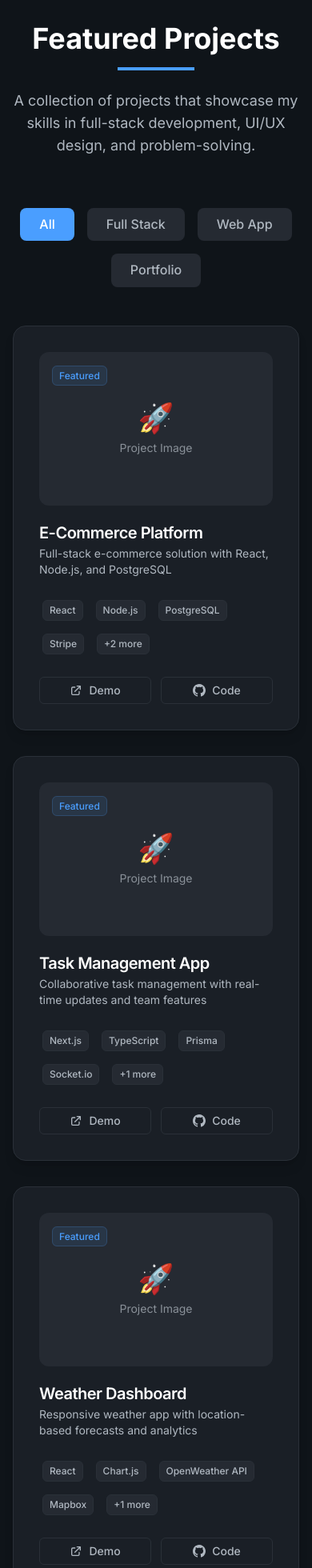
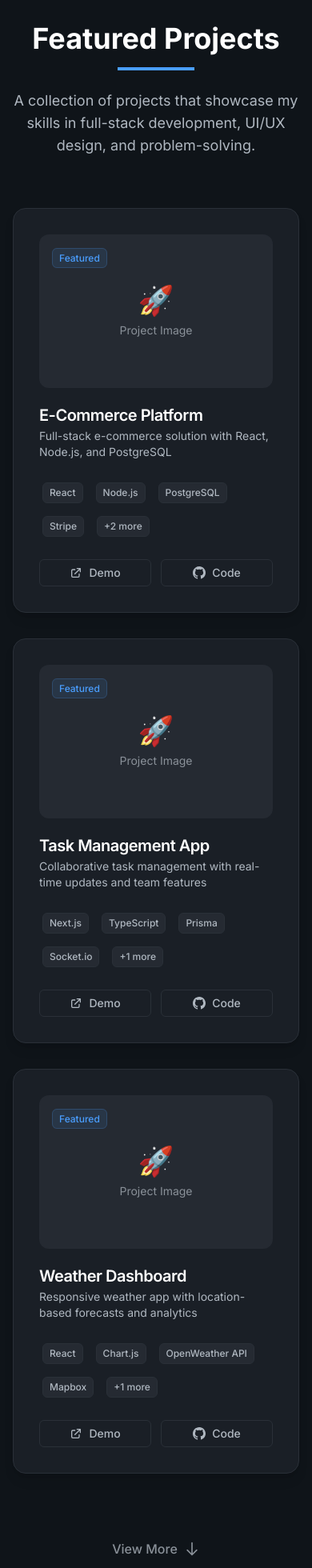
Before and after one commit to zhenghchen/portfolio, a Next.js app: page / in a window 390 px wide. Shown: the part 3607-5567 px from the top of the page at 80% size. Built offline with nearby package versions, Linux system fonts and the light colour scheme.

Commit message:
Enhance project section and layout: replaced project filtering with a toggle for viewing all projects, added animations for project entries, and improved modal display with updated header and action buttons. Updated global styles for new utility classes.

```diff
--- a/app/layout.tsx
+++ b/app/layout.tsx
@@ -6,6 +6,7 @@
 const inter = Inter({ subsets: ['latin'] })
 
 export const metadata: Metadata = {
+  metadataBase: new URL('https://zhenghchen.dev'),
   title: 'Zheng Chen - Software Engineer | Backend & AI',
   description: 'A creative coder building practical AI tools and high-performance systems.',
   keywords: 'full stack developer, react developer, nextjs, web development, ui ux design, portfolio, ai, machine learning, data science, python, javascript, typescript, html, css, react, nextjs, node.js, express, mongodb, sql, no sql, aws, docker',
--- a/components/sections/Projects.tsx
+++ b/components/sections/Projects.tsx
@@ -9,13 +9,11 @@
 import { projects } from '@/data/mockData'
 
 export function Projects() {
-  const [filter, setFilter] = useState<string>('all')
+  const [showAll, setShowAll] = useState(false)
   const { isOpen, modalData, openModal, closeModal } = useModal()
 
-  const categories = ['all', ...Array.from(new Set(projects.map(p => p.category)))]
-  const filteredProjects = filter === 'all'
-    ? projects
-    : projects.filter(p => p.category === filter)
+  const featuredProjects = projects.filter(p => p.featured)
+  const displayedProjects = projects // Always render all projects
 
   const handleProjectClick = (project: typeof projects[0]) => {
     openModal(project)
@@ -37,30 +35,35 @@
             </p>
           </div>
 
-          {/* Filter Buttons */}
-          <div className="flex flex-wrap justify-center gap-4 mb-12">
-            {categories.map((category) => (
-              <button
-                key={category}
-                onClick={() => setFilter(category)}
-                className={`px-6 py-2 rounded-lg font-medium transition-all duration-200 ${
-                  filter === category
-                    ? 'bg-primary-accent text-white'
-                    : 'bg-primary-surface text-text-secondary hover:text-white hover:bg-primary-surfaceHover'
-                }`}
-              >
-                {category.charAt(0).toUpperCase() + category.slice(1)}
-              </button>
-            ))}
-          </div>
-
           {/* Projects Grid */}
           <div className="grid md:grid-cols-2 lg:grid-cols-3 gap-8">
-            {filteredProjects.map((project, index) => (
+            {displayedProjects.map((project, index) => {
+              const isFeatured = project.featured
+              const nonFeaturedIndex = index - featuredProjects.length
+
+              return (
                 <Card
                   key={project.id}
-                className="cursor-pointer animate-slide-up"
-                style={{ animationDelay: `${index * 100}ms` }}
+                  className={`cursor-pointer transition-all duration-700 ease-out ${
+                    isFeatured
+                      ? 'animate-slide-up'
+                      : showAll
+                        ? 'opacity-100 scale-100'
+                        : 'opacity-0 scale-95 pointer-events-none'
+                  }`}
+                  style={{
+                    animationDelay: isFeatured
+                      ? `${index * 100}ms`
+                      : showAll
+                        ? `${nonFeaturedIndex * 150 + 300}ms`
+                        : '0ms',
+                    maxHeight: !isFeatured && !showAll ? '0' : '1000px',
+                    overflow: !isFeatured && !showAll ? 'hidden' : 'visible',
+                    marginBottom: !isFeatured && !showAll ? '0' : undefined,
+                    paddingTop: !isFeatured && !showAll ? '0' : undefined,
+                    paddingBottom: !isFeatured && !showAll ? '0' : undefined,
+                    transitionProperty: 'opacity, transform, max-height, margin, padding'
+                  }}
                   onClick={() => handleProjectClick(project)}
                 >
                   {/* Project Image Placeholder */}
@@ -123,7 +126,7 @@
                           className="flex-1 flex items-center justify-center space-x-2"
                         >
                           <svg className="w-4 h-4" fill="currentColor" viewBox="0 0 24 24">
-                          <path d="M12 0c-6.626 0-12 5.373-12 12 0 5.302 3.438 9.8 8.207 11.387.599.111.793-.261.793-.577v-2.234c-3.338.726-4.033-1.416-4.033-1.416-.546-1.387-1.333-1.756-1.333-1.756-1.089-.745.083-.729.083-.729 1.205.084 1.839 1.237 1.839 1.237 1.07 1.834 2.807 1.304 3.492.997.107-.775.418-1.305.762-1.604-2.665-.305-5.467-1.334-5.467-5.931 0-1.311.469-2.381 1.236-3.221-.124-.303-.535-1.524.117-3.176 0 0 1.008-.322 3.301 1.23.957-.266 1.983-.399 3.003-.404 1.02.005 2.047.138 3.006.404 2.291-1.552 3.297-1.23 3.297-1.23.653 1.653.242 2.874.118 3.176.77.84 1.235 1.911 1.235 3.221 0 4.609-2.807 5.624-5.479 5.921.43.372.823 1.102.823 2.222v3.293c0 .319.192.694.801.576 4.765-1.589 8.199-6.086 8.199-11.386 0-6.627-5.373-12-12-12z"/>
+                            <path d="M12 0c-6.626 0-12 5.373-12 12 0 5.302 3.438 9.8 8.207 11.387.599.111.793-.261.793-.577v-2.234c-3.338.726-4.033-1.416-4.033-1.416-.546-1.387-1.333-1.756-1.333-1.756-1.089-.745.083-.729.083-.729 1.205.084 1.839 1.237 1.839 1.237 1.07 1.834 2.807 1.304 3.492.997.107-.775.418-1.305.762-1.604-2.665-.305-5.467-1.334-5.467-5.931 0-1.311.469-2.381 1.236-3.221-.124-.303-.535-1.524.117-3.176 0 0 1.008-.322 3.301 1.23.957-.266 1.983-.399 3.003-.404 1.02.005 2.047.138 3.006.404 2.291-1.552 3.297-1.23 3.297-1.30.653 1.653.242 2.874.118 3.176.77.84 1.235 1.911 1.235 3.221 0 4.609-2.807 5.624-5.479 5.921.43.372.823 1.102.823 2.222v3.293c0 .319.192.694.801.576 4.765-1.589 8.199-6.086 8.199-11.386 0-6.627-5.373-12-12-12z"/>
                           </svg>
                           <span>Code</span>
                         </Button>
@@ -131,15 +134,31 @@
                     </div>
                   </CardContent>
                 </Card>
-            ))}
+              )
+            })}
           </div>
 
-          {/* View All Projects Button */}
-          <div className="text-center mt-12">
-            <Button variant="secondary">
-              View All Projects on GitHub
-            </Button>
+          {/* View More/Less Toggle Button */}
+          {projects.length > featuredProjects.length && (
+            <div className="flex justify-center mt-12">
+              <button
+                onClick={() => setShowAll(!showAll)}
+                className="flex items-center space-x-2 text-text-muted hover:text-primary-accent transition-colors duration-200"
+              >
+                <span className="font-medium">
+                  {showAll ? 'View Less' : 'View More'}
+                </span>
+                  <svg
+                    className={`w-5 h-5 transition-transform duration-500 ease-in-out ${showAll ? 'rotate-180' : ''}`}
+                    fill="none"
+                    stroke="currentColor"
+                    viewBox="0 0 24 24"
+                  >
+                  <path strokeLinecap="round" strokeLinejoin="round" strokeWidth={2} d="M19 14l-7 7m0 0l-7-7m7 7V3" />
+                </svg>
+              </button>
             </div>
+          )}
         </div>
       </section>
 
@@ -157,70 +176,80 @@
             {/* Close Button */}
             <button
               onClick={closeModal}
-              className="absolute top-4 right-4 z-10 p-2 text-text-secondary hover:text-white bg-primary-surface/80 rounded-lg transition-colors duration-200"
+              className="absolute top-6 right-6 z-10 w-10 h-10 bg-primary-surface rounded-lg flex items-center justify-center text-text-secondary hover:text-white hover:bg-primary-surfaceHover transition-all duration-200"
             >
-              <svg className="w-6 h-6" fill="none" stroke="currentColor" viewBox="0 0 24 24">
+              <svg className="w-5 h-5" fill="none" stroke="currentColor" viewBox="0 0 24 24">
                 <path strokeLinecap="round" strokeLinejoin="round" strokeWidth={2} d="M6 18L18 6M6 6l12 12" />
               </svg>
             </button>
 
             <div className="p-8">
-              {/* Project Images Placeholder */}
-              <div className="grid grid-cols-1 md:grid-cols-2 gap-4 mb-8">
-                {modalData.images.map((image: string, idx: number) => (
+              {/* Modal Header */}
+              <div className="mb-8">
+                <h2 className="text-3xl font-bold text-white mb-4">{modalData.title}</h2>
+                <p className="text-text-secondary text-lg leading-relaxed">{modalData.longDescription}</p>
+              </div>
+
+              {/* Project Images */}
+              <div className="grid md:grid-cols-2 gap-6 mb-8">
+                {modalData.images?.map((image, idx) => (
                   <div key={idx} className="relative h-64 rounded-xl bg-primary-surface flex items-center justify-center">
                     <div className="text-center">
-                      <div className="text-3xl mb-2">📸</div>
-                      <div className="text-text-muted text-sm">Screenshot {idx + 1}</div>
+                      <div className="text-4xl mb-2">🖼️</div>
+                      <div className="text-text-muted text-sm">Project Screenshot {idx + 1}</div>
                     </div>
                   </div>
                 ))}
               </div>
 
-              {/* Project Info */}
-              <div className="space-y-6">
-                <div>
-                  <h3 className="text-3xl font-bold text-white mb-2">{modalData.title}</h3>
-                  <p className="text-text-secondary text-lg">{modalData.longDescription}</p>
-                </div>
-
               {/* Technologies */}
-                <div>
-                  <h4 className="text-white font-semibold mb-3">Technologies Used</h4>
-                  <div className="flex flex-wrap gap-2">
-                    {modalData.technologies.map((tech: string, idx: number) => (
+              <div className="mb-8">
+                <h3 className="text-xl font-semibold text-white mb-4">Technologies Used</h3>
+                <div className="flex flex-wrap gap-3">
+                  {modalData.technologies.map((tech, idx) => (
                     <Tag key={idx} variant="highlight">{tech}</Tag>
                   ))}
                 </div>
               </div>
 
               {/* Action Buttons */}
-                <div className="flex flex-wrap gap-4 pt-4">
+              <div className="flex flex-col sm:flex-row gap-4">
                 {modalData.demoUrl && (
-                    <Button onClick={() => window.open(modalData.demoUrl, '_blank')}>
+                  <Button
+                    variant="primary"
+                    onClick={() => window.open(modalData.demoUrl, '_blank')}
+                    className="flex-1"
+                  >
                     <svg className="w-5 h-5 mr-2" fill="none" stroke="currentColor" viewBox="0 0 24 24">
                       <path strokeLinecap="round" strokeLinejoin="round" strokeWidth={2} d="M10 6H6a2 2 0 00-2 2v10a2 2 0 002 2h10a2 2 0 002-2v-4M14 4h6m0 0v6m0-6L10 14" />
                     </svg>
-                      Live Demo
+                    View Live Demo
                   </Button>
                 )}
                 {modalData.sourceUrl && (
-                    <Button variant="secondary" onClick={() => window.open(modalData.sourceUrl, '_blank')}>
+                  <Button
+                    variant="secondary"
+                    onClick={() => window.open(modalData.sourceUrl, '_blank')}
+                    className="flex-1"
+                  >
                     <svg className="w-5 h-5 mr-2" fill="currentColor" viewBox="0 0 24 24">
-                        <path d="M12 0c-6.626 0-12 5.373-12 12 0 5.302 3.438 9.8 8.207 11.387.599.111.793-.261.793-.577v-2.234c-3.338.726-4.033-1.416-4.033-1.416-.546-1.387-1.333-1.756-1.333-1.756-1.089-.745.083-.729.083-.729 1.205.084 1.839 1.237 1.839 1.237 1.07 1.834 2.807 1.304 3.492.997.107-.775.418-1.305.762-1.604-2.665-.305-5.467-1.334-5.467-5.931 0-1.311.469-2.381 1.236-3.221-.124-.303-.535-1.524.117-3.176 0 0 1.008-.322 3.301 1.23.957-.266 1.983-.399 3.003-.404 1.02.005 2.047.138 3.006.404 2.291-1.552 3.297-1.23 3.297-1.23.653 1.653.242 2.874.118 3.176.77.84 1.235 1.911 1.235 3.221 0 4.609-2.807 5.624-5.479 5.921.43.372.823 1.102.823 2.222v3.293c0 .319.192.694.801.576 4.765-1.589 8.199-6.086 8.199-11.386 0-6.627-5.373-12-12-12z"/>
+                      <path d="M12 0c-6.626 0-12 5.373-12 12 0 5.302 3.438 9.8 8.207 11.387.599.111.793-.261.793-.577v-2.234c-3.338.726-4.033-1.416-4.033-1.416-.546-1.387-1.333-1.756-1.333-1.756-1.089-.745.083-.729.083-.729 1.205.084 1.839 1.237 1.839 1.237 1.07 1.834 2.807 1.304 3.492.997.107-.775.418-1.305.762-1.604-2.665-.305-5.467-1.334-5.467-5.931 0-1.311.469-2.381 1.236-3.221-.124-.303-.535-1.524.117-3.176 0 0 1.008-.322 3.301 1.23.957-.266 1.983-.399 3.003-.404 1.02.005 2.047.138 3.006.404 2.291-1.552 3.297-1.23 3.297-1.30.653 1.653.242 2.874.118 3.176.77.84 1.235 1.911 1.235 3.221 0 4.609-2.807 5.624-5.479 5.921.43.372.823 1.102.823 2.222v3.293c0 .319.192.694.801.576 4.765-1.589 8.199-6.086 8.199-11.386 0-6.627-5.373-12-12-12z"/>
                     </svg>
-                      Source Code
+                    View Source Code
                   </Button>
                 )}
                 {modalData.uiSourceUrl && (
-                    <Button variant="ghost" onClick={() => window.open(modalData.uiSourceUrl, '_blank')}>
+                  <Button
+                    variant="ghost"
+                    onClick={() => window.open(modalData.uiSourceUrl, '_blank')}
+                    className="flex-1"
+                  >
                     <svg className="w-5 h-5 mr-2" fill="none" stroke="currentColor" viewBox="0 0 24 24">
                       <path strokeLinecap="round" strokeLinejoin="round" strokeWidth={2} d="M7 21a4 4 0 01-4-4V5a2 2 0 012-2h4a2 2 0 012 2v12a4 4 0 01-4 4zM21 5a2 2 0 00-2-2h-4a2 2 0 00-2 2v12a4 4 0 004 4h4a2 2 0 002-2V5z" />
                     </svg>
-                      UI Design
+                    View Design
                   </Button>
                 )}
-                </div>
               </div>
             </div>
           </div>
```
Also changed, not shown: app/globals.css (+11 -0 lines). Lines whose indentation alone changed are shown as unchanged.
